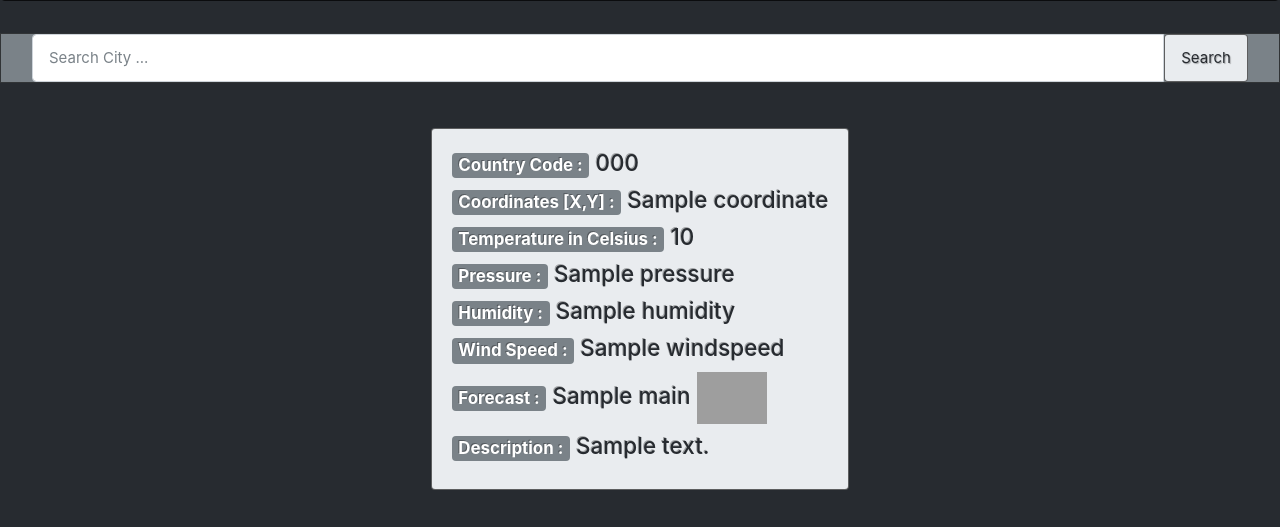
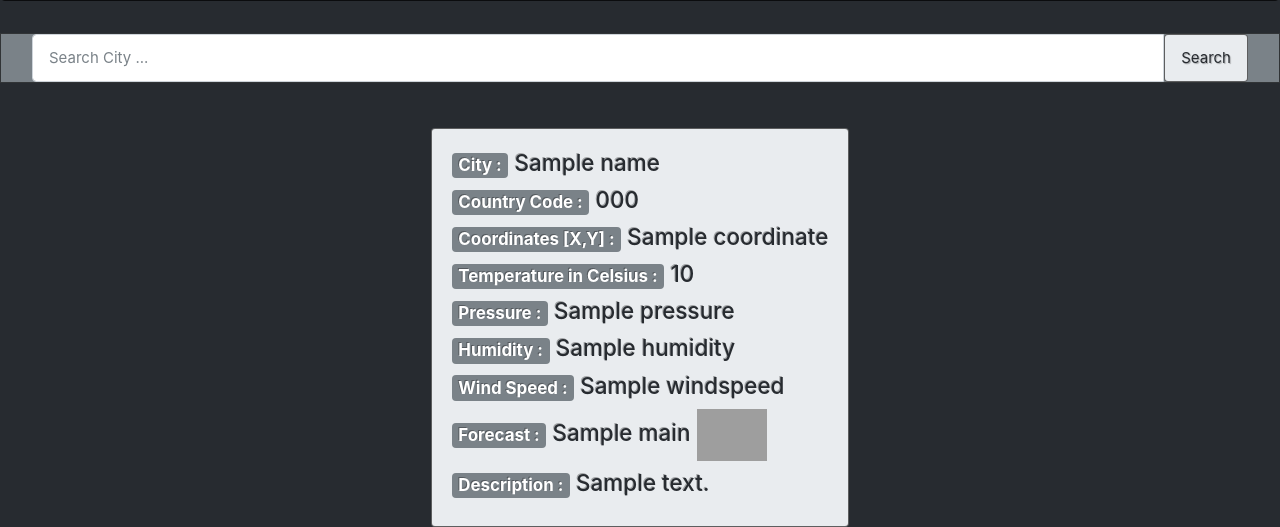
Before and after one commit to I-ArchanaDash/fairWeatherCast, a Django app: template templates/weatherapp/index.html in a window 1280 px wide. Shown: the part 275-802 px from the top of the page. Before the commit the page ends 765 px from the top, so only its background shows below. Run offline with Django 4.2, Linux system fonts and the light colour scheme; the template is opened without the code that fills it: most values are stand-ins (such as "Sample title", 1, 10 or a date in 2020); grey boxes are pictures that could not be loaded.

Commit message:
Update index.html

```diff
--- a/templates/weatherapp/index.html
+++ b/templates/weatherapp/index.html
@@ -39,6 +39,7 @@
       <div class="col d-flex justify-content-center">
         <div class=" card text-dark bg-light mb-6">
         <div class=" card-body">
+           <h4><span class="badge badge-secondary">City :</span> {{name}}</h4>
           <h4><span class="badge badge-secondary">Country Code :</span> {{country_code}}</h4>
           <h4><span class="badge badge-secondary">Coordinates [X,Y] :</span> {{coordinate}}</h4>
           <h4><span class="badge badge-secondary">Temperature in Celsius :</span> {{temp}}</h4>
```
